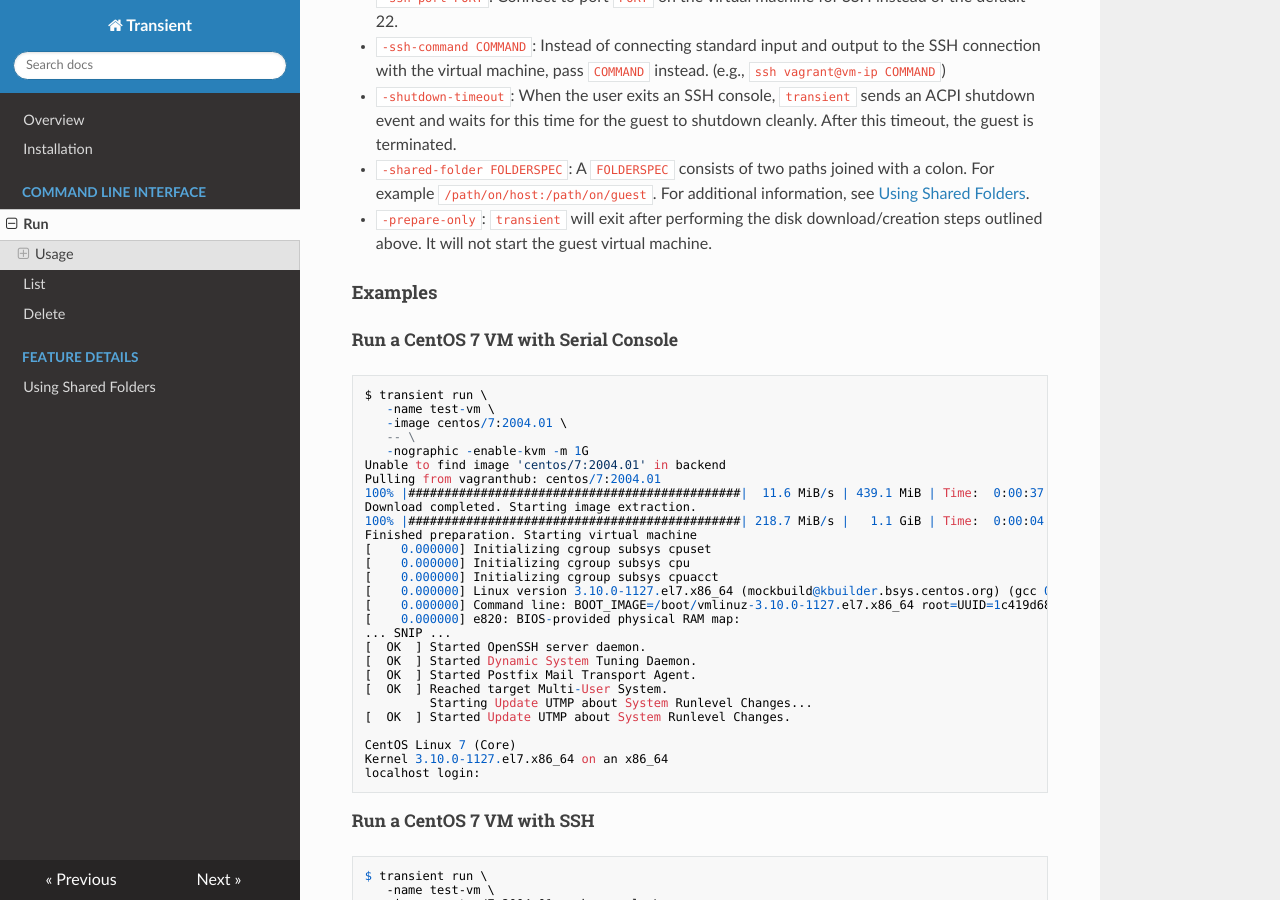
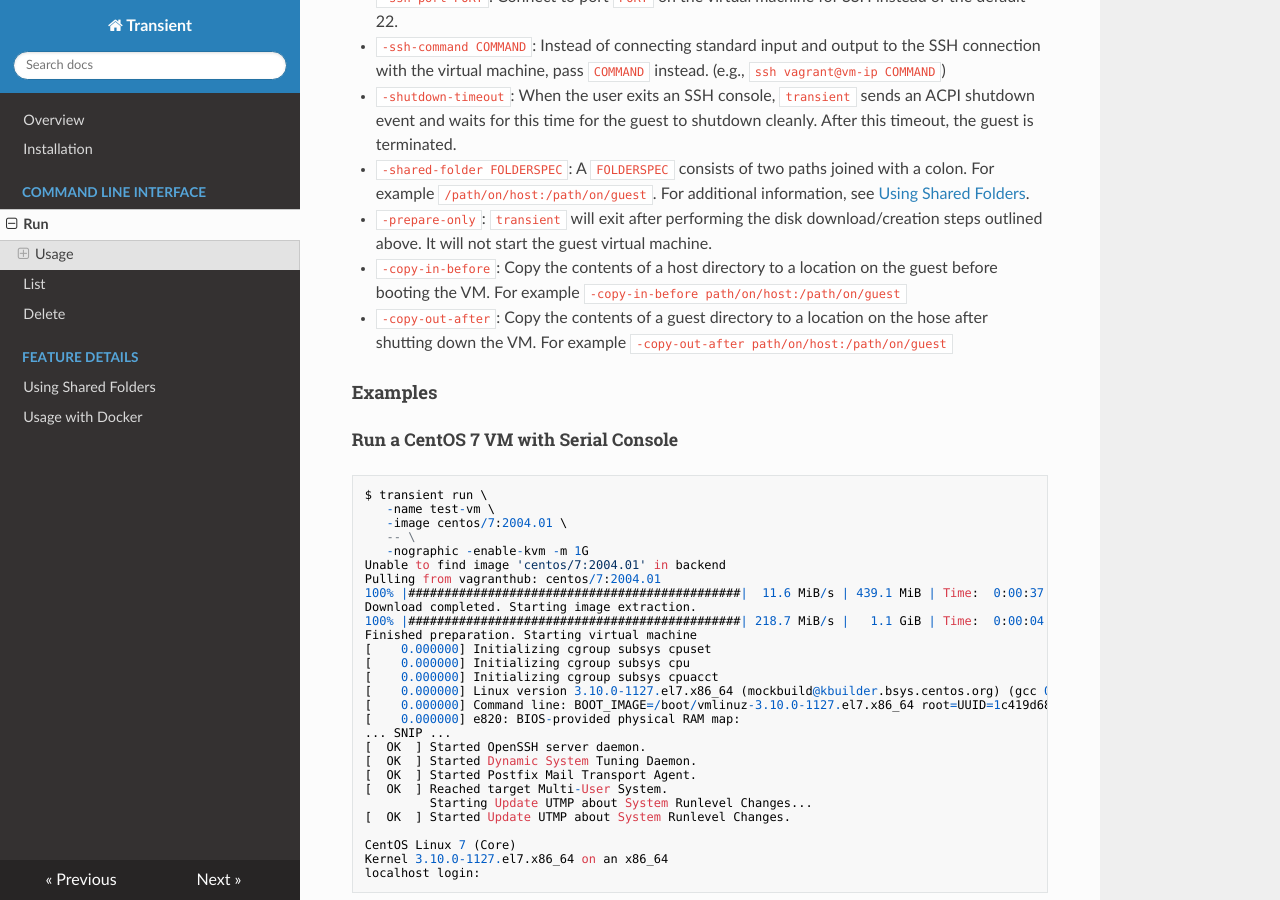
Before and after one commit to ALSchwalm/transient, an MkDocs documentation site: the page built from docs/cli/run.md, in a window 1280 px wide and 900 px high, scrolled down 1397 px. Built offline with MkDocs 1.6.1, drawn with Linux system fonts in a browser that asks for light colours; nearby versions of some CDN libraries.

Commit message:
Update docs

```diff
--- a/docs/cli/run.md
+++ b/docs/cli/run.md
@@ -83,6 +83,12 @@ Shared Folders](/examples/shared-folders/).
 - `-prepare-only`: `transient` will exit after performing the disk download/creation
 steps outlined above. It will not start the guest virtual machine.
 
+- `-copy-in-before`: Copy the contents of a host directory to a location on the guest
+before booting the VM. For example `-copy-in-before path/on/host:/path/on/guest`
+
+- `-copy-out-after`: Copy the contents of a guest directory to a location on the hose
+after shutting down the VM. For example `-copy-out-after path/on/host:/path/on/guest`
+
 #### Examples
 
 ##### Run a CentOS 7 VM with Serial Console
--- a/mkdocs.yml
+++ b/mkdocs.yml
@@ -10,3 +10,4 @@ nav:
       - 'Delete': cli/delete.md
     - Feature Details:
       - 'Using Shared Folders': details/shared-folders.md
+      - 'Usage with Docker': details/docker.md
```
Also changed, not shown: README.md (+5 -10 lines), docs/details/docker.md (added, +15 -0 lines), docs/installation.md (+4 -1 lines), 1 other file.
